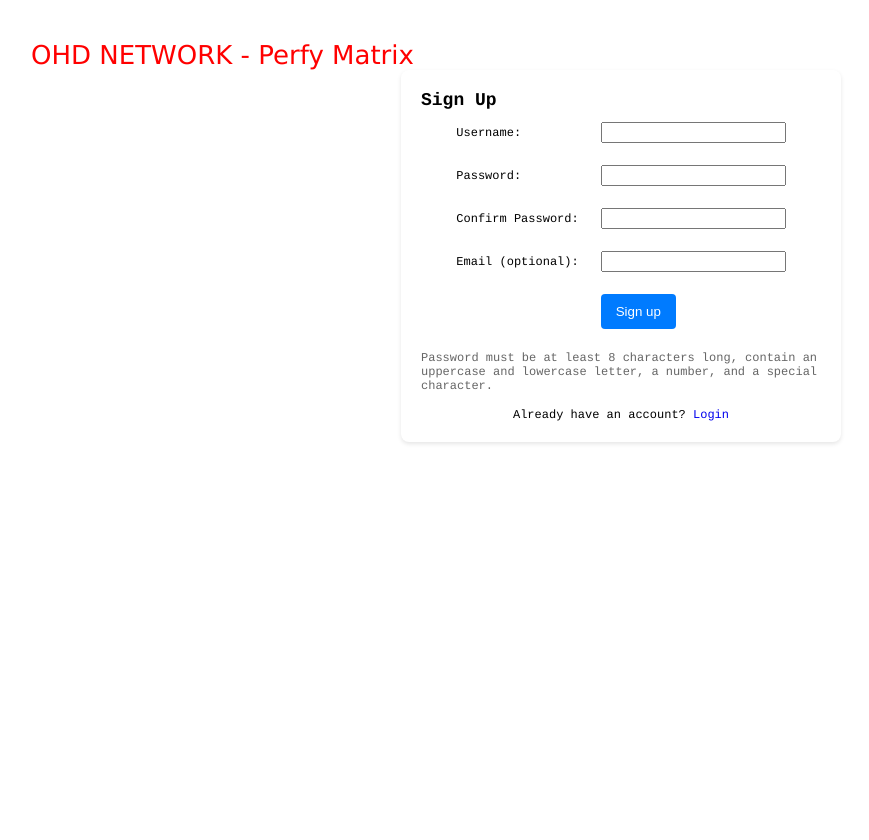
After one commit to enqien/409-project, a Django app: page /perfy/signup in a window 1280 px wide. The commit adds this page. Shown: the whole page, without its empty margins (69-938 px from the left). Run offline with Django 3.2, Linux system fonts and the light colour scheme.

Commit message:
user login signup

```diff
--- a/OHD_Perfy/urls.py
+++ b/OHD_Perfy/urls.py
@@ -24,6 +24,9 @@ urlpatterns = [
     path('', lambda request: redirect('/perfy/')),
     path('perfy/', display_home),
     path('perfy/admin/', admin.site.urls),
+    path('perfy/login', login_view, name="login"),
+    path('perfy/signup', signup_view, name="signup"),
+    path('perfy/logout', logout_view, name='logout'),
     path('perfy/manage', manage, name='manage'),
     path('perfy/admin/logout', manage, name='log_out'),
     path('perfy/manage/<str:t_id>', manage_matrix),
--- a/OHD_Perfy/views.py
+++ b/OHD_Perfy/views.py
@@ -1,5 +1,5 @@
-from django.shortcuts import render
-import os , sys , json ,re
+from django.shortcuts import render, redirect
+import os , sys , json ,re, pymysql
 from django.views.decorators.csrf import csrf_exempt
 from .models import TasksInfo , SystemsInfo , LogsContent , LogsInfo , Comment
 from django.shortcuts import get_object_or_404
@@ -15,6 +15,10 @@ from .scripts.Readers import CSV_Reader , JSON_Reader
 from .scripts.views import display_matrix
 from .scripts import query_table, delete_table , delete_logs , pandasArray_to_html
 from .utils import post_verification
+from django.contrib.auth.hashers import check_password, make_password
+from django.contrib.auth import login, logout
+
+
 # Create your views here.
 
 @csrf_exempt
@@ -695,3 +699,120 @@ def manage_matrix(request,t_id):
     }
 
     return render(request,'manage_matrix.html',data)
+
+# Login view
+def login_view(request):
+    error_message = None
+    if request.method == 'POST':
+        username = request.POST['username']
+        raw_password = request.POST['password']
+
+        db_config = settings.DATABASES['default']
+        connection = pymysql.connect(
+            host=db_config['HOST'],
+            user=db_config['USER'],
+            password=db_config['PASSWORD'],
+            database=db_config['NAME'],
+            cursorclass=pymysql.cursors.DictCursor
+        )
+        try:
+            with connection.cursor() as cursor:
+                # Query to check if a user with the given username and password exists
+                sql = "SELECT password FROM auth_user WHERE username = %s"
+                cursor.execute(sql, (username,))
+                result = cursor.fetchone()
+                correctPassword = check_password(raw_password, result['password'])
+                if result and correctPassword:
+                    user, created = User.objects.get_or_create(username=username)
+                    login(request, user)
+                    # return redirect('/')
+                else:
+                    error_message = "Invalid username or password"
+        finally:
+            connection.close()
+    return render(request, 'login.html', {'error_message': error_message})
+
+
+def logout_view(request):
+    logout(request)
+    return redirect('login')  # Redirects to the login page after logout
+
+
+# Signup view
+def signup_view(request):
+    error_message = None
+    if request.method == 'POST':
+        username = request.POST['username']
+        password = request.POST['password']
+        confirm_password = request.POST['confirm_password']
+        email = request.POST.get('email', '')  # Email is optional
+        # Check if the password is strong
+        if not isStrongPassword(password):
+            error_message = "Password is not strong enough!"
+        elif password != confirm_password:
+            error_message = "Two passwords are different!"
+        else:
+            # Hash the password
+            hashed_password = make_password(password)
+
+            db_config = settings.DATABASES['default']
+            connection = pymysql.connect(
+                host=db_config['HOST'],
+                user=db_config['USER'],
+                password=db_config['PASSWORD'],
+                database=db_config['NAME'],
+                cursorclass=pymysql.cursors.DictCursor
+            )
+            try:
+                with connection.cursor() as cursor:
+                    # Query to check if a user with the given username and password exists
+                    sql = "SELECT id FROM auth_user WHERE username = %s"
+                    cursor.execute(sql, (username,))
+                    result = cursor.fetchone()
+                    if result:
+                        error_message = "Username already exists!"
+                    else:
+                        #write into table auth_user, seting username and password(with hashing)
+                        #also set is_superuser:0, and is_staff:1
+                        insert_sql = """
+                            INSERT INTO auth_user (username, password, email, is_superuser,
+                            is_staff, first_name, last_name, is_active, date_joined)
+                            VALUES (%s, %s, %s, %s, %s, %s, %s, %s, NOW())
+                        """
+                        cursor.execute(insert_sql, (username, hashed_password, email, 0, 1, '', '', 1))
+                        connection.commit()
+
+                        user, created = User.objects.get_or_create(username=username)
+                        user.is_superuser = False
+                        user.is_staff = True
+                        user.save()
+                        login(request, user)
+                        # return redirect('/')
+            finally:
+                connection.close()
+    return render(request, 'signup.html', {'error_message': error_message})
+
+
+def isStrongPassword(password):
+    # Check the password length
+    if len(password) < 8:
+        return False
+    # Initialize criteria variables
+    has_upper = has_lower = has_digit = has_special = False
+    # Define the set of special characters
+    special_characters = "!@#$%^&*(),.?\":{}|<>"
+    # Check each character of the password
+    for char in password:
+        if char.isupper():
+            has_upper = True
+        elif char.islower():
+            has_lower = True
+        elif char.isdigit():
+            has_digit = True
+        elif char in special_characters:
+            has_special = True
+        # If all criteria are met, no need to continue checking
+        if has_upper and has_lower and has_digit and has_special:
+            return True
+    # If the loop ends without all criteria being met
+    return False
--- a/templates/home.html
+++ b/templates/home.html
@@ -21,7 +21,7 @@
       <input type="submit" value="Compare">
     </form>
     <div class="admin-link" style="right: 0; position: absolute; font-size: 20px;">
-      <a href="{% url 'admin:index' %}" class="admin-button">Admin</a>
+      <a href="{% url 'login' %}" class="admin-button">Admin</a>
       <a href="{% url 'manage' %}" class="admin-button">Manage</a>
     </div>
   </div>
--- /dev/null
+++ b/templates/signup.html
@@ -0,0 +1,134 @@
+<!DOCTYPE html>
+<html lang="en">
+<head>
+    <meta charset="UTF-8">
+    <title>Sign Up - OHD NETWORK Perfy</title>
+    <link rel="stylesheet" type="text/css" href="/static/css/perfy-rank.css">
+    <link rel="stylesheet" type="text/css" href="/static/css/jquery-ui.css">
+    <style>
+        .signup-form {
+            margin-top: 20px;
+            padding: 20px;
+            background: #fff;
+            border-radius: 8px;
+            width: auto;
+            margin: auto;
+            max-width: 400px;
+            box-shadow: 0 2px 4px rgba(0, 0, 0, 0.1);
+        }
+
+        table {
+            margin: auto;
+        }
+
+        td {
+            padding: 10px;
+        }
+
+        button {
+            background-color: #007bff;
+            color: white;
+            padding: 10px 15px;
+            border: none;
+            border-radius: 4px;
+            cursor: pointer;
+        }
+
+        button:hover {
+            background-color: #0056b3;
+        }
+
+        .password-requirements {
+            font-size: 1.0em;
+            color: #666;
+            margin-top: 10px;
+        }
+
+        .login-link {
+            margin-top: 15px;
+            text-align: center;
+            font-size: 1.0em;
+        }
+
+        .logout-section {
+            font-size: 1.2em;
+            background: #fff;
+            padding: 25px;
+            border-radius: 8px;
+            box-shadow: 0 2px 4px rgba(0, 0, 0, 0.1);
+            text-align: center;
+        }
+
+        .logout-button {
+            background-color: #dc3599;
+            /* Red color for logout */
+            color: white;
+            padding: 5px 10px;
+            text-decoration: none;
+            border-radius: 4px;
+            border: none;
+            display: inline-block;
+            cursor: pointer;
+        }
+
+        .logout-button:hover {
+            background-color: #c82333;
+        }
+
+    </style>
+</head>
+<div>
+    <a href="/perfy">
+        <p class="title">OHD NETWORK - Perfy Matrix</p>
+    </a>
+</div>
+<body>
+    {% if request.user.is_authenticated %}
+    <!-- Display user information and logout button -->
+    <div class="logout-section">
+        <p>Welcome, {{ request.user.username }}!</p>
+        <a href="{% url 'logout' %}" class="logout-button">Logout</a>
+    </div>
+    {% else %}
+
+    <div class="signup-form">
+        <h2>Sign Up</h2>
+        <form method="post">
+            {% csrf_token %}
+            <table>
+                <tr>
+                    <td><label for="id_username">Username:</label></td>
+                    <td><input type="text" id="id_username" name="username" required></td>
+                </tr>
+                <tr>
+                    <td><label for="id_password">Password:</label></td>
+                    <td><input type="password" id="id_password" name="password" required></td>
+                </tr>
+                <tr>
+                    <td><label for="id_password">Confirm Password:</label></td>
+                    <td><input type="password" id="id_password" name="confirm_password" required></td>
+                </tr>
+
+                <tr>
+                    <td><label for="id_email">Email (optional):</label></td>
+                    <td><input type="email" id="id_email" name="email"></td>
+                </tr>
+                <tr>
+                    <td></td>
+                    <td><button type="submit">Sign up</button></td>
+                </tr>
+            </table>
+            {% if error_message %}
+            <p style="color: red;">{{ error_message }}</p>
+            {% endif %}
+        </form>
+        <div class="password-requirements">
+            Password must be at least 8 characters long, contain an uppercase and lowercase letter, a number, and a special character.
+        </div>
+        <div class="login-link">
+            Already have an account? <a href="{% url 'login' %}">Login</a>
+        </div>
+    </div>
+    {% endif %}
+</body>
+</html>
```
Also changed, not shown: templates/login.html (added, +129 -0 lines).
